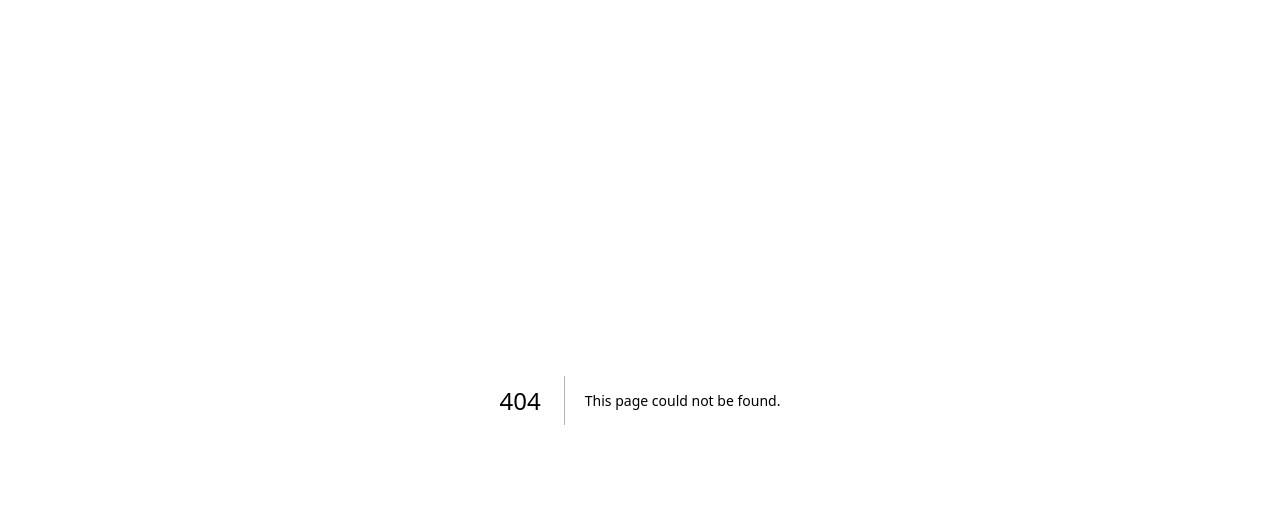
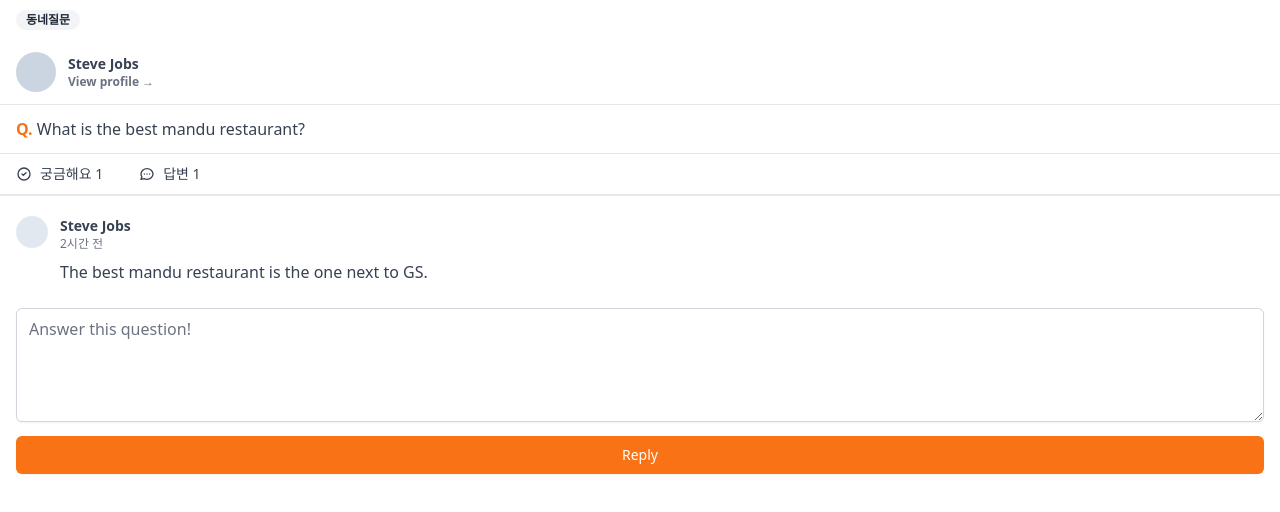
Before and after one commit to Dhui-Park/cocoharu, a Next.js app: page /community/1 in a window 1280 px wide. Before the commit this address had no page. Shown: the top 512 px of the page. Built offline with nearby package versions, Linux system fonts and the light colour scheme.

Commit message:
Community Detail

```diff
--- /dev/null
+++ b/pages/community/[id].jsx
@@ -0,0 +1,84 @@
+export default function CommunityPostDetail() {
+  return (
+    <div>
+      <span className="my-2.5 ml-4 inline-flex items-center rounded-full bg-gray-100 px-2.5 py-0.5 text-xs font-semibold text-gray-800">
+        동네질문
+      </span>
+      <div className="mb-3 flex cursor-pointer items-center space-x-3 border-b px-4 py-3">
+        <div className="h-10 w-10 rounded-full bg-slate-300" />
+        <div>
+          <p className="text-sm font-semibold text-gray-700">Steve Jobs</p>
+          <p className="text-xs font-semibold text-gray-500">
+            View profile &rarr;
+          </p>
+        </div>
+      </div>
+      <div>
+        <div className="mt-2 px-4 text-gray-700">
+          <span className="font-semibold text-orange-500">Q.</span> What is the
+          best mandu restaurant?
+        </div>
+        <div className="mt-3 flex w-full space-x-5 border-t border-b-[2px] py-2.5 text-gray-700">
+          <span className="flex items-center space-x-2 px-4 text-sm">
+            <svg
+              className="h-4 w-4"
+              fill="none"
+              stroke="currentColor"
+              viewBox="0 0 24 24"
+              xmlns="http://www.w3.org/2000/svg"
+            >
+              <path
+                strokeLinecap="round"
+                strokeLinejoin="round"
+                strokeWidth="2"
+                d="M9 12l2 2 4-4m6 2a9 9 0 11-18 0 9 9 0 0118 0z"
+              ></path>
+            </svg>
+            <span>궁금해요 1</span>
+          </span>
+          <span className="flex items-center space-x-2 text-sm">
+            <svg
+              className="h-4 w-4"
+              fill="none"
+              stroke="currentColor"
+              viewBox="0 0 24 24"
+              xmlns="http://www.w3.org/2000/svg"
+            >
+              <path
+                strokeLinecap="round"
+                strokeLinejoin="round"
+                strokeWidth="2"
+                d="M8 12h.01M12 12h.01M16 12h.01M21 12c0 4.418-4.03 8-9 8a9.863 9.863 0 01-4.255-.949L3 20l1.395-3.72C3.512 15.042 3 13.574 3 12c0-4.418 4.03-8 9-8s9 3.582 9 8z"
+              ></path>
+            </svg>
+            <span>답변 1</span>
+          </span>
+        </div>
+      </div>
+      <div className="my-5 space-y-5 px-4">
+        <div className="flex items-start space-x-3">
+          <div className="h-8 w-8 rounded-full bg-slate-200" />
+          <div>
+            <span className="block text-sm font-semibold text-gray-700">
+              Steve Jobs
+            </span>
+            <span className="block text-xs text-gray-500">2시간 전</span>
+            <p className="mt-2 text-gray-700">
+              The best mandu restaurant is the one next to GS.
+            </p>
+          </div>
+        </div>
+      </div>
+      <div className="px-4">
+        <textarea
+          className="mt-1 w-full rounded-md border-gray-300 shadow-sm focus:border-orange-500 focus:ring-orange-500"
+          rows={4}
+          placeholder="Answer this question!"
+        />
+        <button className="mt-2 w-full rounded-md border border-transparent bg-orange-500 py-2 px-4 text-sm font-medium text-white shadow-sm hover:bg-orange-600 focus:outline-none focus:ring-2 focus:ring-orange-500 focus:ring-offset-2">
+          Reply
+        </button>
+      </div>
+    </div>
+  );
+}
```
